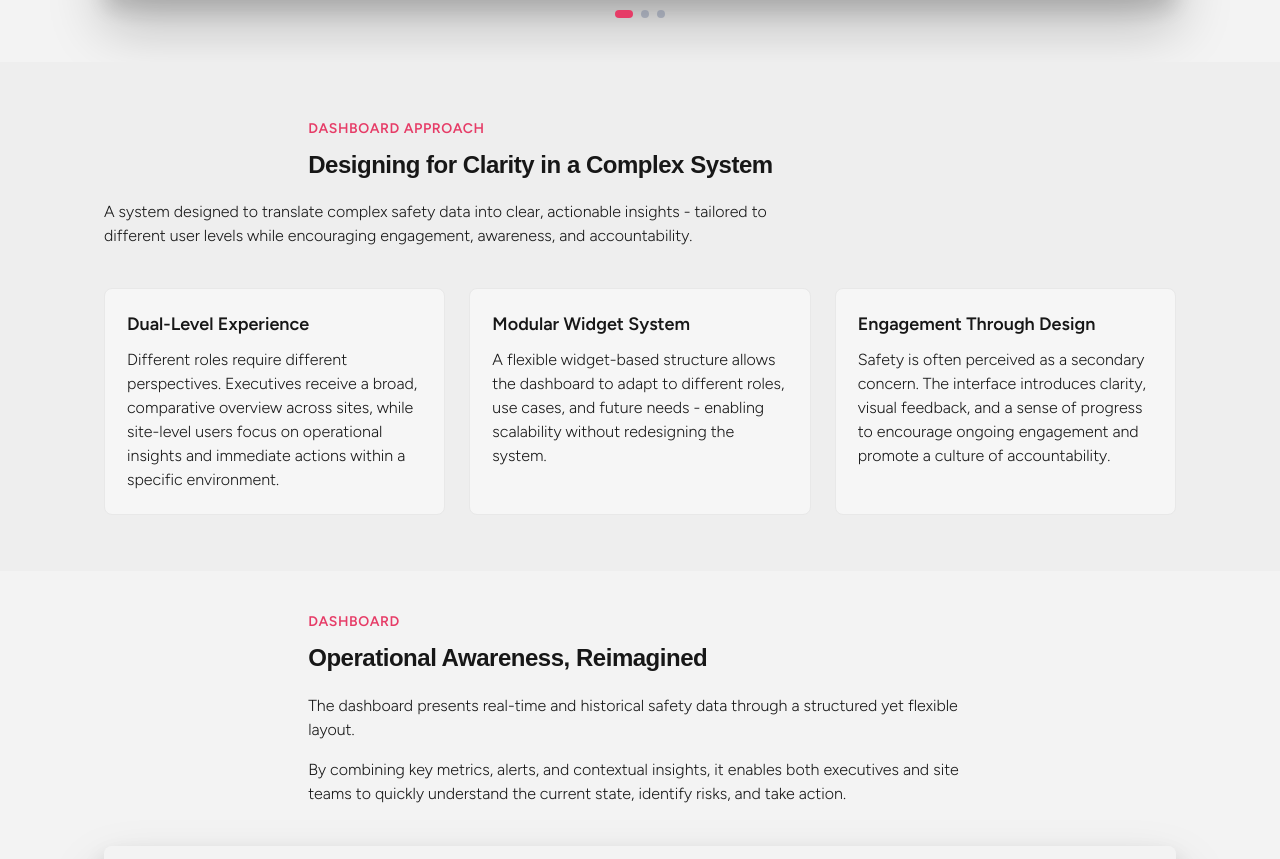
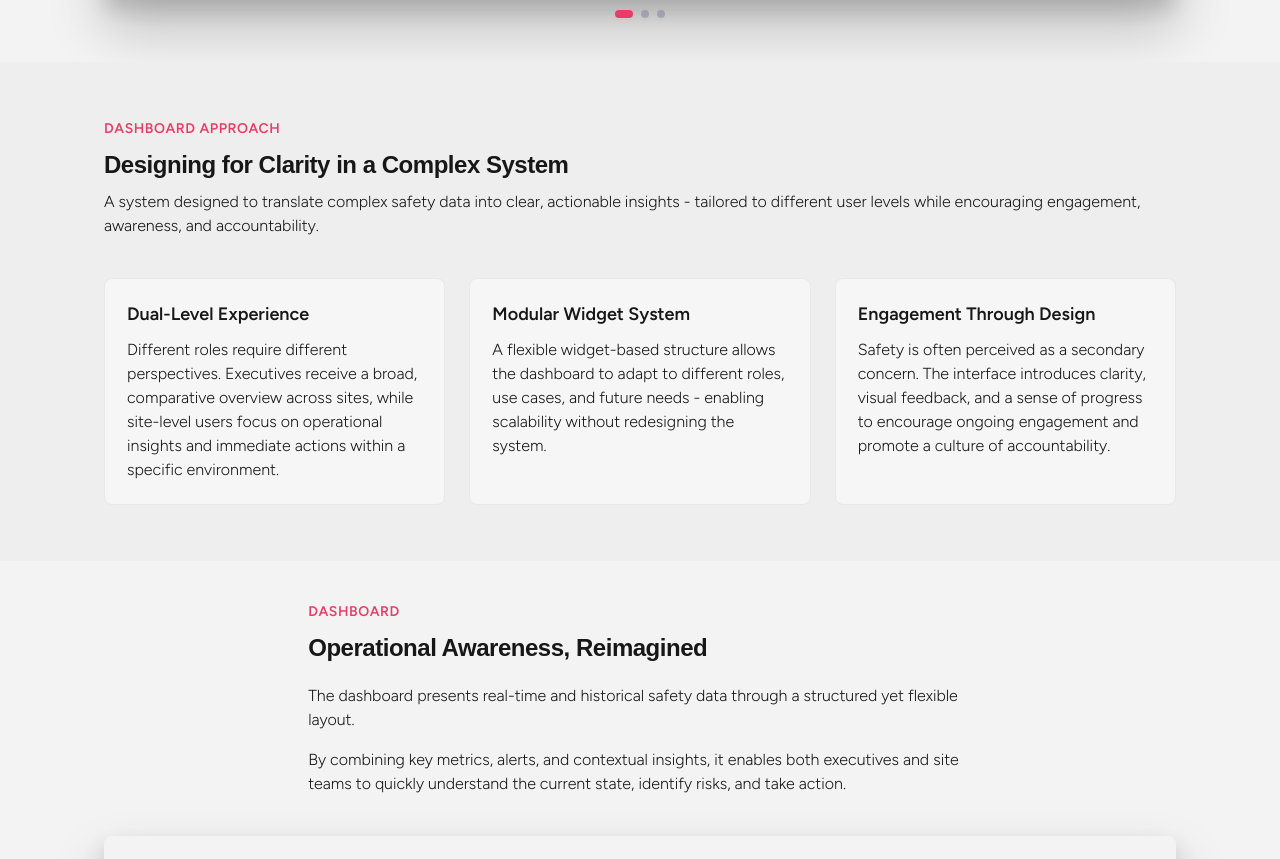
Before and after one commit to amitkedem100/portfolio, a Next.js app: page /portfolio/saas in a window 1280 px wide. Shown: the part 9054-9913 px from the top of the page. Built offline with nearby package versions, Linux system fonts and the light colour scheme; a web font is replaced by a local one.

Commit message:
fix content at Dashboard Approach

```diff
--- a/src/app/portfolio/saas/components/SaasDashboardApproachSection.css
+++ b/src/app/portfolio/saas/components/SaasDashboardApproachSection.css
@@ -24,8 +24,10 @@
 }
 
 .saas-dashboard-approach__header {
-  margin-bottom: 20px;
+  margin-bottom: 10px;
   text-align: start;
+  max-width: none;
+  margin-inline: 0;
 }
 
 .saas-dashboard-approach__label {
@@ -49,6 +51,8 @@
   margin: 0 0 clamp(28px, 4vw, 40px);
   font: var(--portfolio-text-b2);
   color: var(--text-primary);
+  max-width: none;
+  margin-inline: 0;
 }
 
 .saas-dashboard-approach__cards {
```
